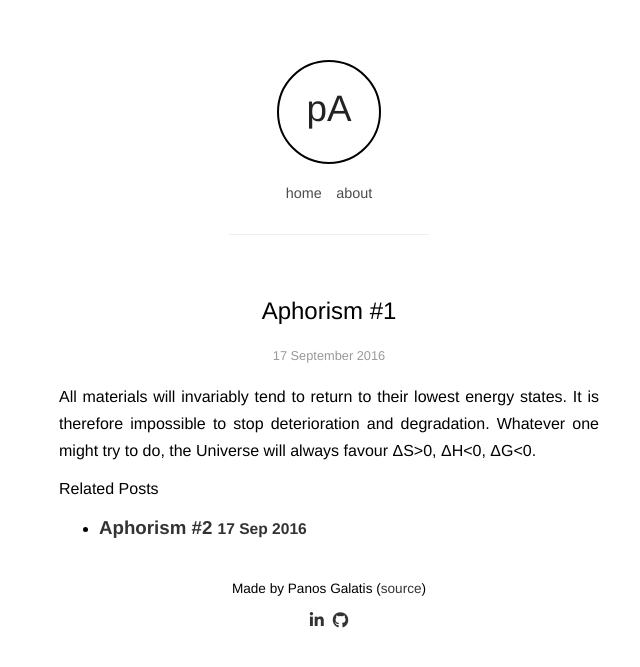
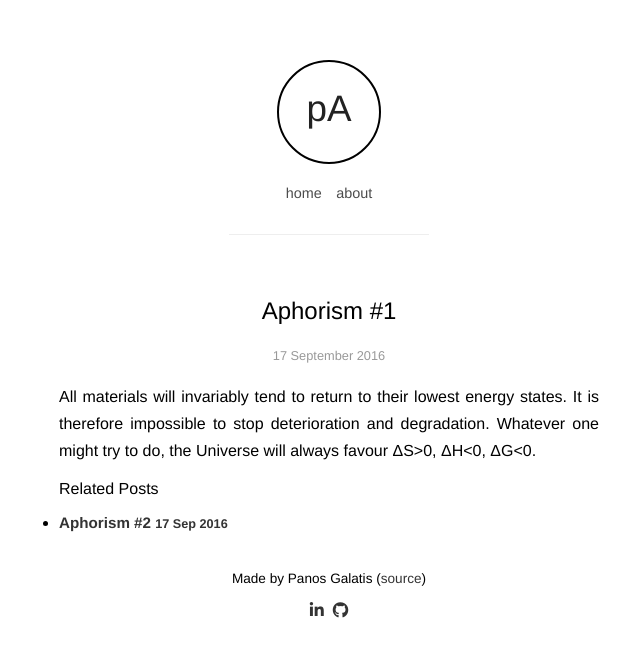
Before and after one commit to pgalatis/pgalatis.github.io, a Jekyll site: the page built from _posts/2016-09-17-Aphorism#1.markdown, in a window 1280 px wide. Shown: the top 667 px of the page, without its empty margins (311-951 px from the left). Built offline with Jekyll 4.4.1, drawn with Linux system fonts in a browser that asks for light colours; nearby versions of some CDN libraries.

Commit message:
Various changes

```diff
--- a/css/style.css
+++ b/css/style.css
@@ -110,9 +110,15 @@ aside.related h2 {
   text-align: left;
 }
 
+aside.related h3 {
+  font-size: .95rem;
+}
+
 aside.related ul {
   list-style-type: none
   font-weight: 300;
+  margin-left: 0;
+  padding-left: 0;
 }
 
 aside.related ul li {
```
